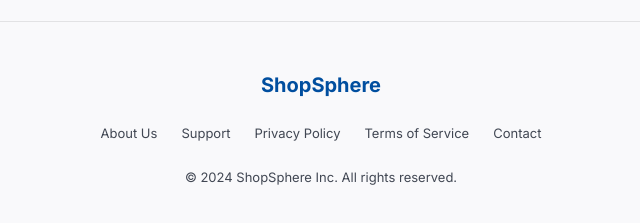
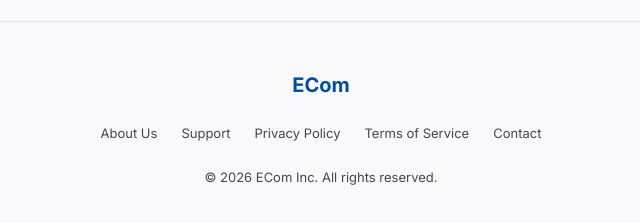
Before and after one commit to aijayant/ecom, a React (Vite) app in the folder frontend/: page /login in a window 1280 px wide. Shown: the part 981-1204 px from the top of the page, without its empty margins (319-959 px from the left). Built offline with nearby package versions, Linux system fonts and the light colour scheme; no server answers.

Commit message:
Name Change in Footer Page.

```diff
--- a/frontend/src/pages/FooterPage.jsx
+++ b/frontend/src/pages/FooterPage.jsx
@@ -6,7 +6,7 @@ const FooterPage = () => {
 
       {/* ── Footer ── */}
       <footer className="bg-bg-surface-container-low border-t border-[#e2e2e4] py-12 flex flex-col items-center gap-6 px-16">
-        <div className="text-[20px] font-bold text-primary">ShopSphere</div>
+        <div className="text-[20px] font-bold text-primary">ECom</div>
         <nav className="flex flex-wrap justify-center gap-6">
           {['About Us', 'Support', 'Privacy Policy', 'Terms of Service', 'Contact'].map((item) => (
             <a
@@ -18,7 +18,7 @@ const FooterPage = () => {
             </a>
           ))}
         </nav>
-        <p className="text-[13px] text-on-surface-variant">© 2024 ShopSphere Inc. All rights reserved.</p>
+        <p className="text-[13px] text-on-surface-variant">© 2026 ECom Inc. All rights reserved.</p>
       </footer>
     </div>
   )
```
